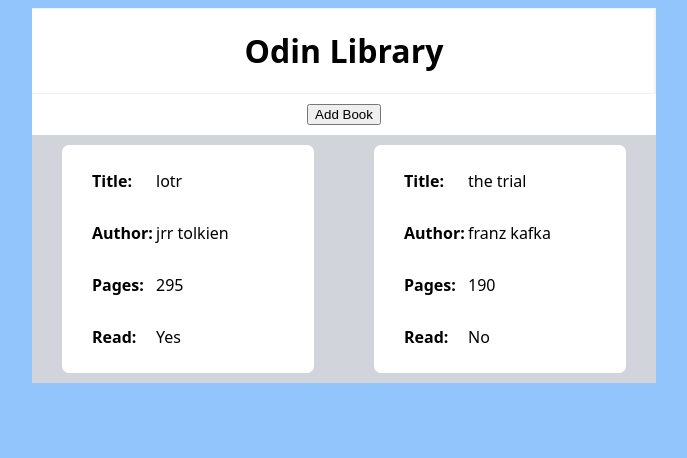
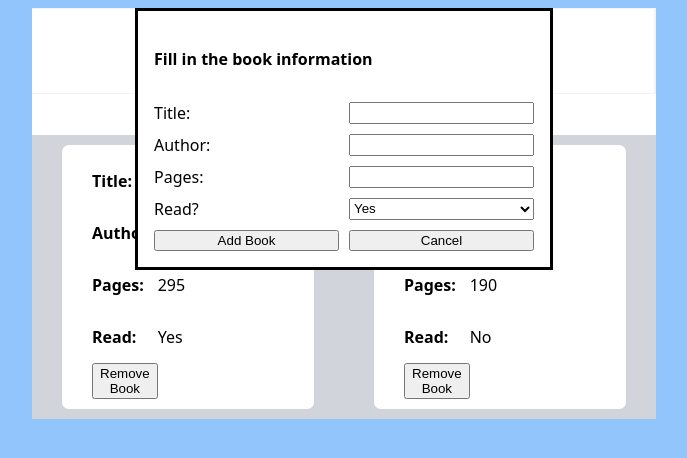
Before and after one commit to amothm80/odinlibrary, a plain HTML site: page index.html in a window 1280 px wide. Shown: the whole page, without its empty margins (296-983 px from the left). Drawn offline with Linux system fonts and the light colour scheme.

Commit message:
dialog issues

```diff
--- a/index.html
+++ b/index.html
@@ -1,18 +1,29 @@
 <!DOCTYPE html>
 <html lang="en">
-<head>
-    <meta charset="UTF-8">
-    <meta name="viewport" content="width=device-width, initial-scale=1.0">
+  <head>
+    <meta charset="UTF-8" />
+    <meta name="viewport" content="width=device-width, initial-scale=1.0" />
     <script src="source.js" defer></script>
-    <link rel="stylesheet" href="stylesheet.css">
+    <link rel="stylesheet" href="stylesheet.css" />
     <title>Odin Library</title>
-</head>
-<body>
+  </head>
+  <body>
+    <header><h1>Odin Library</h1></header>
+    <div id="actions"><button id="addBookDialogButton">Add Book</button></div>
+    <div id="booklist"></div>
 
-    <header><h1>Odin Library</h1></header>
-    <div id="actions"><button type="button">Add Book</button></div>
-    <div id="booklist">
-    </div>
-
-</body>
+    <dialog id="addBookDialog">
+      <h4>Fill in the book information</h4>
+      <label for="title">Title: </label><input type="text" name="title" />
+      <label for="author">Author: </label><input type="text" name="author" />
+      <label for="pages">Pages: </label><input type="text" name="pages" />
+      <label for="read">Read? </label
+      ><select name="read">
+        <option value="yes">Yes</option>
+        <option value="no">No</option>
+      </select>
+      <button id="addBookAction">Add Book</button>
+      <button id="addBookCancel">Cancel</button>
+    </dialog>
+  </body>
 </html>
--- a/source.js
+++ b/source.js
@@ -1,38 +1,68 @@
 const myLibrary = [];
 
-function Book(title, author, pages, read){
+function Book(title, author, pages, read) {
   this.title = title;
   this.author = author;
   this.pages = pages;
   this.read = read;
-    this.info = function(){
+  this.info = function () {
     let log = `${this.title} by ${this.author}, ${this.pages} pages, `;
-        this.read? log += `has been read.`:log +=`not read yet.`;
+    this.read ? (log += `has been read.`) : (log += `not read yet.`);
     return log;
-    }
+  };
 }
 
-function addBookToLibrary(book){
+function addBookToLibrary(book) {
   myLibrary.push(book);
 }
 
-function displayBooks(myLibrary){
-    let booklist = document.querySelector("#booklist")
-    for (let book of myLibrary){
-        let readtext = book.read? `Yes`:`No`;
-        booklist.innerHTML +=
-        `<div class="bookcard">
+function displayBooks(myLibrary) {
+  let booklist = document.querySelector("#booklist");
+  booklist.innerHTML = "";
+  for (let i in myLibrary) {
+    let book = myLibrary[i];
+    let readtext = book.read ? `Yes` : `No`;
+    booklist.innerHTML += `<div class="bookcard">
             <h4><bold>Title: </bold></h4><p>${book.title}</p>
             <h4><bold>Author: </bold></h4><p>${book.author}</p>
             <h4><bold>Pages: </bold></h4><p>${book.pages}</p>
             <h4><bold>Read: </bold></h4><p>${readtext}</p>
-        </div>`
+            <button class="removeButton" id="${i}">Remove Book</button>
+        </div>`;
     // console.log(book.info())
   }
 }
 
-book = new Book("lotr", "jrr tolkien", 295, true)
-addBookToLibrary(book)
-book = new Book("the trial", "franz kafka", 190, false)
-addBookToLibrary(book)
-displayBooks(myLibrary)
+book = new Book("lotr", "jrr tolkien", 295, true);
+addBookToLibrary(book);
+book = new Book("the trial", "franz kafka", 190, false);
+addBookToLibrary(book);
+
+function init() {
+  displayBooks(myLibrary);
+  let removeBookButtons = document.querySelectorAll(".removeButton");
+
+  for (let btn of removeBookButtons) {
+    btn.addEventListener("click", () => {
+      processRemoveButton(btn);
+    });
+  }
+}
+
+let addBookDialog = document.querySelector("#addBookDialog");
+let addBookDialogButton = document.querySelector("#addBookDialogButton");
+let addBookAction = document.querySelector("#addBookAction");
+let addBookCancel = document.querySelector("#addBookCancel");
+
+addBookDialogButton.addEventListener("click",()=>{
+    addBookDialog.showModal();
+}
+)
+
+function processRemoveButton(btn) {
+  let id = btn.getAttribute("id");
+  myLibrary.splice(parseInt(id), 1);
+  init();
+}
+
+init();
--- a/stylesheet.css
+++ b/stylesheet.css
@@ -67,3 +67,14 @@ header{
     margin-top: 15px;
     margin-bottom: 15px;;
 }
+
+dialog{
+    display: grid;
+    grid-template-columns: 1fr 1fr;
+    grid-template-rows: auto;
+    gap: 10px;
+}
+
+dialog h4{
+    grid-column: 1/3;
+}
```
Lines whose indentation alone changed are shown as unchanged.
